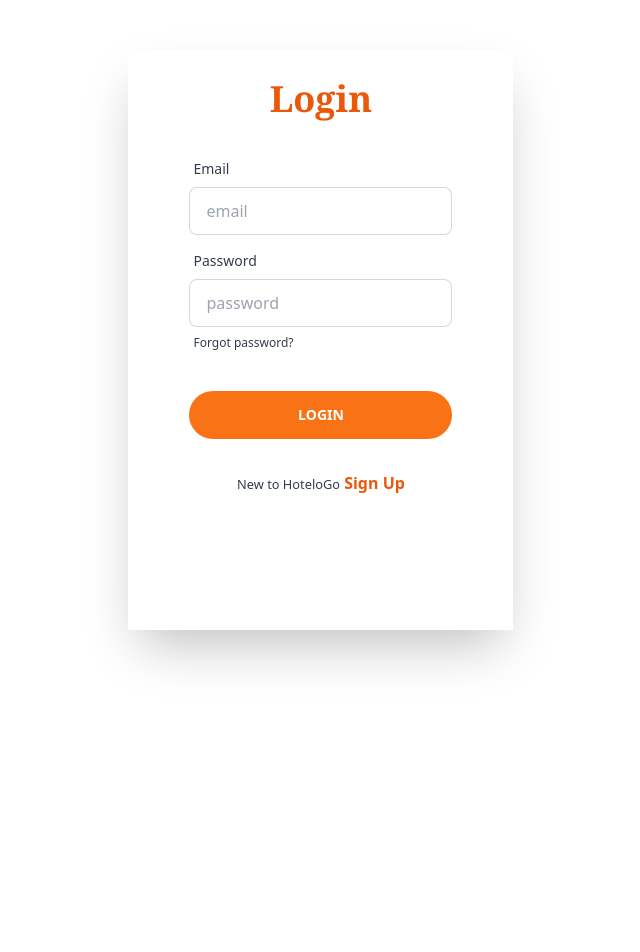
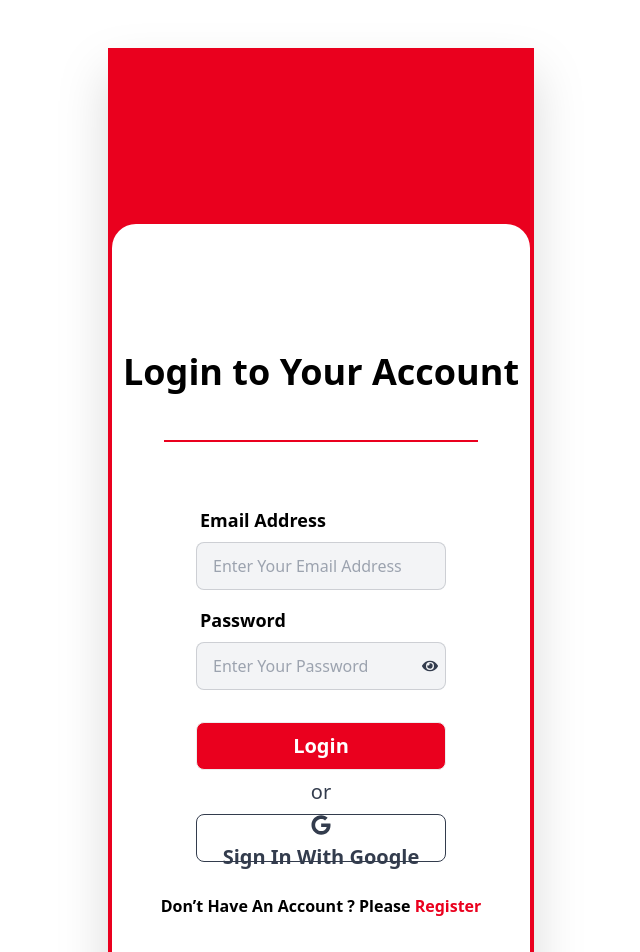
Before and after one commit to mdnoble1/hotelogo-client, a React (Vite) app: page /login in a window 1280 px wide. Shown: the top 952 px of the page, without its empty margins (319-959 px from the left). Before the commit the page ends 800 px from the top, so only its background shows below. Built offline with nearby package versions, Linux system fonts and the light colour scheme; no server answers.

Commit message:
added email-passwored and google based login authentication

```diff
--- a/package.json
+++ b/package.json
@@ -15,7 +15,9 @@
     "prop-types": "^15.8.1",
     "react": "^18.2.0",
     "react-dom": "^18.2.0",
-    "react-router-dom": "^6.18.0"
+    "react-icons": "^4.11.0",
+    "react-router-dom": "^6.18.0",
+    "sweetalert2": "^11.6.13"
   },
   "devDependencies": {
     "@types/react": "^18.2.15",
--- a/src/page/Login.jsx
+++ b/src/page/Login.jsx
@@ -1,55 +1,129 @@
-import { Link } from "react-router-dom";
+/* eslint-disable no-unused-vars */
+import { NavLink, useNavigate } from "react-router-dom";
+import {  useState } from "react";
+import { FaEye, FaEyeSlash, FaGoogle } from "react-icons/fa";
+import Swal from 'sweetalert2'
+import UseAuth from "../hooks/UseAuth";
 
 const Login = () => {
+  const { signInUser, signInWithGoogle } = UseAuth();
+
+  const navigate = useNavigate();
+
+  // password show and hide
+  const [showPassword, setShowPassword] = useState(false);
+
+  const handleLogin = (e) => {
+    e.preventDefault();
+
+    const email = e.target.email.value;
+    const password = e.target.password.value;
+
+    // console.log(email, password);
+
+    // log in user from firebase
+
+    signInUser(email, password)
+      .then((result) => {
+        console.log(result.user);
+        e.target.reset();
+        navigate("/");
+      })
+      .catch((error) => {
+        Swal.fire({
+          title: 'Error!',
+          text: "Email and Password Dosen't Match",
+          icon: 'error',
+          confirmButtonText: "Let's Try Agin"
+        })
+      });
+  };
+
+  const handleLoginWithGoogle = () => {
+    signInWithGoogle()
+      .then((result) => {
+        console.log(result.user);
+        navigate("/");
+      })
+      .catch((error) => {
+        Swal.fire({
+          title: 'Error!',
+          text: "Email and Password Dosen't Match",
+          icon: 'error',
+          confirmButtonText: "Let's Try Agin"
+        })
+      });
+  };
+
   return (
-    <div className="h-screen flex justify-center items-center my-[-60px] w-[96%] mx-auto">
-      <div className="w-[385px] h-[580px] shadow-2xl rounded-none p-[29px]">
-        <h1 className="text-4xl font-serif text-orange-600 text-center font-bold">
-          Login
-        </h1>
-        <form className="card-body">
-          <div className="form-control w-full max-w-xs">
+    <div className="lg:pb-12 drop-shadow-2xl">
+      <div className="lg:w-1/3 bg-[#ea001e] mx-auto pt-16 lg:pt-32 lg:p-1 lg:rounded-b-md lg:mt-12">
+        <div className="py-12 lg:py-32 bg-white rounded-t-3xl rounded-b-sm lg:mt-12">
+          <h2 className="font-semibold text-4xl text-black text-center mb-12">
+            Login to Your Account
+          </h2>
+          <div className="border border-[#ea001e] w-11/12 lg:w-3/4 mx-auto mb-6"></div>
+          <form onSubmit={handleLogin} className="card-body lg:w-3/4 mx-auto">
+            <div className="form-control">
               <label className="label">
-              <span className="label-text">Email</span>
+                <span className="label-text font-semibold text-lg text-black">
+                  Email Address
+                </span>
               </label>
               <input
-              type="text"
                 name="email"
-              placeholder="email"
-              className="input input-bordered"
+                type="email"
+                placeholder="Enter Your Email Address"
+                className="input input-bordered rounded-lg bg-gray-100"
+                required
               />
             </div>
             <div className="form-control">
               <label className="label">
-              <span className="label-text">Password</span>
+                <span className="label-text font-semibold text-lg text-black">
+                  Password
+                </span>
               </label>
+              <div className="relative">
                 <input
-              type="password"
                   name="password"
-              placeholder="password"
-              className="input input-bordered"
+                  type={showPassword ? "text" : "password"}
+                  placeholder="Enter Your Password"
+                  className="input input-bordered rounded-lg bg-gray-100 w-full"
+                  required
                 />
-            <label className="label">
-              <Link href="#" alt="" className="label-text-alt link link-hover">
-                Forgot password?
-              </Link>
-            </label>
+                <span
+                  className="absolute top-4 right-2"
+                  onClick={() => setShowPassword(!showPassword)}
+                >
+                  {showPassword ? <FaEyeSlash></FaEyeSlash> : <FaEye></FaEye>}
+                </span>
+              </div>
             </div>
             <div className="form-control mt-6">
-            <input
-              className="btn bg-orange-500 rounded-full px-6 py-3 border-none font-bold text-white"
-              type="submit"
-              value="Login"
-            />
+              <button className="btn rounded-lg font-semibold text-xl normal-case text-white bg-[#ea001e] hover:bg-red-400 hover:text-black">
+                Login
+              </button>
+            </div>
+            <p className="font-medium text-xl text-center">or</p>
+            <div>
+              <button
+                onClick={handleLoginWithGoogle}
+                className="btn btn-outline w-full rounded-lg font-semibold text-xl normal-case hover:text-[#ea001e]"
+              >
+                <FaGoogle></FaGoogle>Sign In With Google
+              </button>
             </div>
           </form>
-
-        <p className="text-center">
-          <small>New to HoteloGo</small>{" "}
-          <Link className="text-orange-600 font-bold" to="/signup">
-            Sign Up
-          </Link>
+          <div>
+            <p className="font-semibold text-black text-center">
+              Don’t Have An Account ? Please{" "}
+              <NavLink to="/register" className="text-[#ea001e]">
+                Register
+              </NavLink>
             </p>
+          </div>
+        </div>
       </div>
     </div>
   );
```
Also changed, not shown: 1 other file (tests, documents, lock files or other folders). Lines whose indentation alone changed are shown as unchanged.
